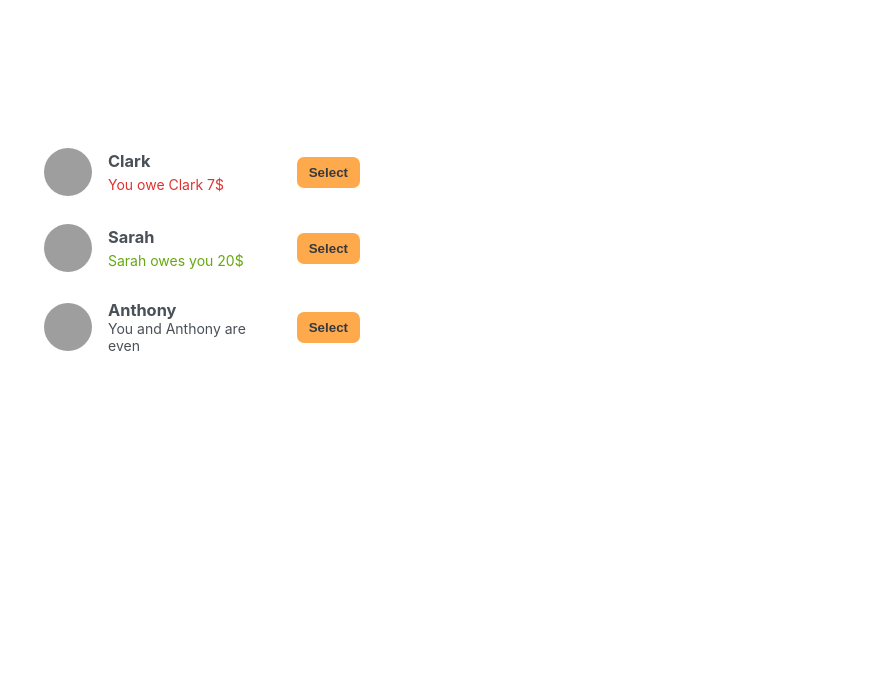
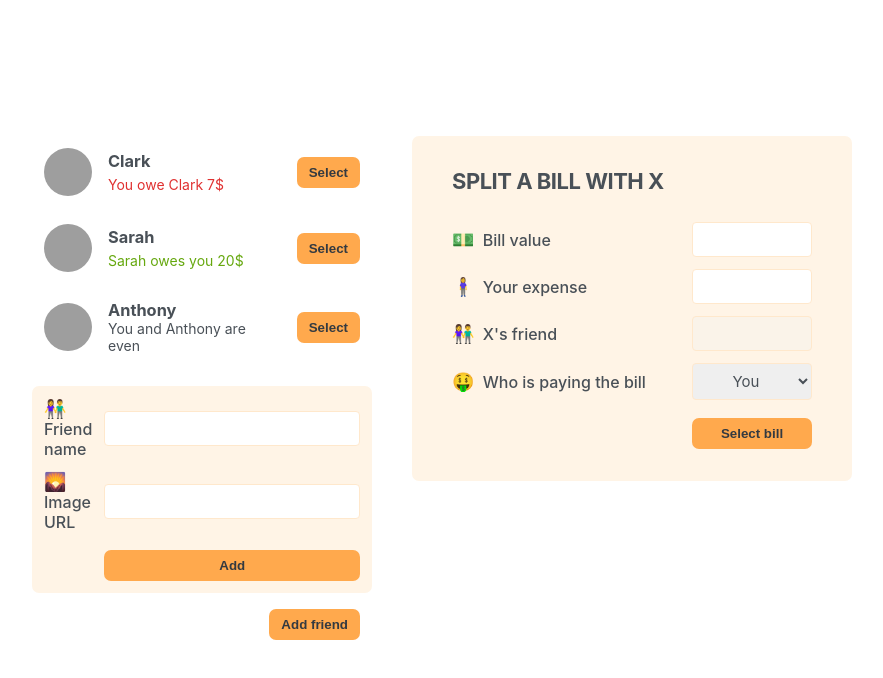
Before and after one commit to ahmadmohammadirad2006/eat-n-split, a React (Create React App) app: page / in a window 1280 px wide. Shown: the top 678 px of the page, without its empty margins (198-1081 px from the left). Built offline with nearby package versions, Linux system fonts and the light colour scheme; grey boxes are pictures that could not be loaded; the HTML template or start-up script is replaced by a standard one.

Commit message:
feat: add static part of forms
add Button, FormAddFriend and FormSplitBill components

```diff
--- a/src/App.js
+++ b/src/App.js
@@ -1,3 +1,5 @@
+import { Children } from 'react';
+
 const initialFriends = [
   {
     id: 118836,
@@ -24,7 +26,10 @@
     <div className='app'>
       <div className='sidebar'>
         <FriendsList />
+        <FormAddFriend />
+        <Button>Add friend</Button>
       </div>
+      <FormSplitBill />
     </div>
   );
 }
@@ -58,7 +63,48 @@
       )}
       {friend.balance === 0 && <p>You and {friend.name} are even</p>}
 
-      <button className='button'>Select</button>
+      <Button>Select</Button>
     </li>
   );
 }
+
+function Button({ children }) {
+  return <button className='button'>{children}</button>;
+}
+
+function FormAddFriend() {
+  return (
+    <form className='form-add-friend'>
+      <label>👫 Friend name</label>
+      <input type='text' />
+      <label>🌄 Image URL</label>
+      <input type='text' />
+      <Button>Add</Button>
+    </form>
+  );
+}
+
+function FormSplitBill() {
+  return (
+    <form className='form-split-bill'>
+      <h2>Split a bill with X</h2>
+
+      <label>💵 Bill value</label>
+      <input type='text' />
+
+      <label>🧍‍♀️ Your expense</label>
+      <input type='text' />
+
+      <label>👫 X's friend</label>
+      <input type='text' disabled />
+
+      <label>🤑 Who is paying the bill</label>
+      <select>
+        <option value='user'>You</option>
+        <option value='friend'>X</option>
+      </select>
+
+      <Button>Select bill</Button>
+    </form>
+  );
+}
```
